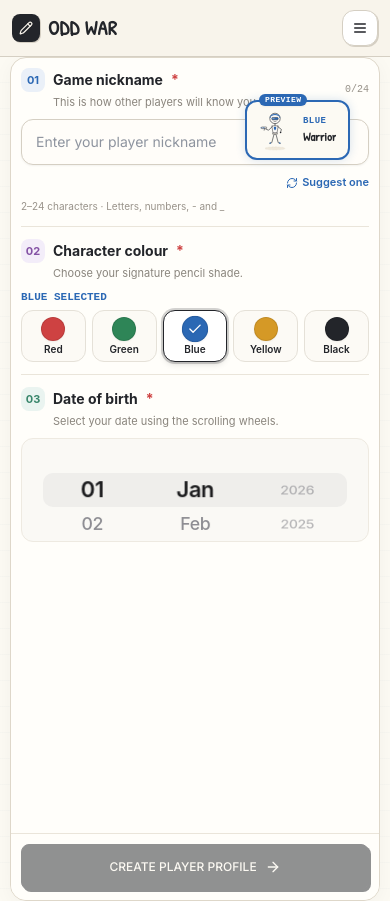
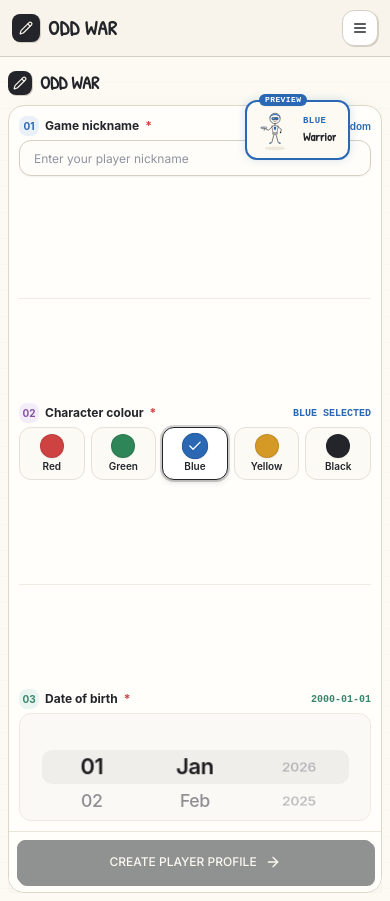
Before and after one commit to kPriyadharsan/Odd-War-Shooting-Game, a React (Vite) app in the folder client/: page /profile-setup in a window 390 px wide. Built offline with nearby package versions, Linux system fonts and the light colour scheme; no server answers.

Commit message:
feat(mobile): perfect full-height screen fit for profile setup, pinned submit button with neat spacing, removed xscroll

```diff
--- a/client/src/components/profile/ColorFamilySelector.jsx
+++ b/client/src/components/profile/ColorFamilySelector.jsx
@@ -11,7 +11,7 @@ export const ColorFamilySelector = ({
 }) => {
   return (
     <div className={`space-y-1 sm:space-y-2.5 ${className}`}>
-      <div className="flex items-center justify-between">
+      <div className="hidden sm:flex items-center justify-between">
         <span className="text-[11px] sm:text-xs font-mono text-[#2B68B4] font-bold">
           {selectedColor} SELECTED
         </span>
--- a/client/src/pages/ProfileSetupPage.jsx
+++ b/client/src/pages/ProfileSetupPage.jsx
@@ -510,41 +510,55 @@ export const ProfileSetupPage = () => {
     <NotebookBackground
       showMargin={false}
       className="
-        h-[100dvh] max-h-[100dvh]
-        overflow-hidden
+        h-[calc(100dvh-3.5rem)] max-h-[calc(100dvh-3.5rem)]
+        overflow-x-hidden overflow-y-hidden
         flex flex-col
-        py-0 sm:py-6 lg:py-10
+        p-2 sm:p-6 lg:p-10
         lg:min-h-[100dvh] lg:h-auto lg:max-h-none
-        lg:overflow-x-hidden
+        lg:overflow-visible
       "
     >
-
       <div
         className="
           w-full max-w-6xl mx-auto
-          h-full min-h-0
-          px-2.5 sm:px-6 lg:px-8
-          flex-1 flex flex-col
-          lg:h-auto lg:min-h-full
+          h-full flex-1 flex flex-col justify-between
+          overflow-x-hidden overflow-y-hidden
+          lg:h-auto lg:overflow-visible
         "
         style={{ fontFamily: FONT_STACK }}
       >
-
         {/* ============================================ */}
         {/* HEADER */}
         {/* ============================================ */}
-
         <header
           className="
-            relative
-            flex items-center justify-between gap-3
-            h-0 min-h-0 p-0 m-0
-            shrink-0 overflow-visible
-            lg:h-auto lg:min-h-0 lg:pb-5
+            flex items-center justify-between
+            pb-1 sm:pb-3 lg:pb-5
+            shrink-0
           "
         >
-          <div className="shrink-0">
-            <div className="lg:hidden">
+          <div className="flex items-center gap-2">
+            <div className="w-6 h-6 rounded-lg bg-[#23252A] text-white flex items-center justify-center shadow-sketch-sm">
+              <Pencil className="w-3.5 h-3.5 text-[#F8F4EB]" />
+            </div>
+            <div>
+              <span className="font-handwriting font-bold text-lg sm:text-xl text-[#23252A] block leading-tight">
+                ODD WAR
+              </span>
+              <span className="text-[10px] font-mono text-[#77736C] hidden sm:block">
+                Choose your nickname, color, and birth date
+              </span>
+            </div>
+            {isAuthenticated && user?.email && (
+              <span className="text-[10px] font-mono text-[#278052] bg-[#EAF5ED] px-2 py-0.5 rounded-full flex items-center gap-1 sm:hidden">
+                <ShieldCheck className="w-3 h-3" />
+                Connected
+              </span>
+            )}
+          </div>
+
+          {/* Reserved spacer on mobile so floating preview badge doesn't overlap header content */}
+          <div className="w-36 h-9 shrink-0 lg:hidden">
             <CharacterPopupPreview
               nickname={nickname}
               colorFamily={colorFamily}
@@ -559,23 +573,20 @@ export const ProfileSetupPage = () => {
             text-xs font-medium text-[#5C6069]
           ">
             <Shield className="w-3.5 h-3.5" />
-              Player identity
-            </div>
+            Player identity setup
           </div>
         </header>
 
-
         {/* ============================================ */}
-        {/* ACCOUNT INFORMATION */}
+        {/* ACCOUNT INFORMATION (DESKTOP) */}
         {/* ============================================ */}
-
         {isAuthenticated && user && (
           <motion.div
             initial={shouldReduceMotion ? false : { opacity: 0, y: -5 }}
             animate={{ opacity: 1, y: 0 }}
             className="
-              flex items-center gap-3
-              p-2 sm:p-3 mb-2 sm:mb-4
+              hidden sm:flex items-center gap-3
+              p-2.5 sm:p-3 mb-3
               rounded-xl
               bg-[#FAF6EC]
               border border-[#DED7C9]
@@ -587,13 +598,13 @@ export const ProfileSetupPage = () => {
                 src={user.avatarUrl}
                 alt={user.displayName || 'Google account'}
                 className="
-                  w-10 h-10 rounded-full
+                  w-9 h-9 rounded-full
                   object-cover border border-[#D5CFC3]
                 "
               />
             ) : (
               <div className="
-                w-10 h-10 rounded-full
+                w-9 h-9 rounded-full
                 bg-[#23252A] text-white
                 flex items-center justify-center
                 font-bold text-sm
@@ -633,13 +644,11 @@ export const ProfileSetupPage = () => {
           </motion.div>
         )}
 
-
         {/* ============================================ */}
         {/* FEEDBACK MESSAGES */}
         {/* ============================================ */}
-
         {serverError && (
-          <div className="mb-3 shrink-0">
+          <div className="mb-2 shrink-0">
             <Banner
               type="error"
               onClose={() => setServerError('')}
@@ -650,35 +659,29 @@ export const ProfileSetupPage = () => {
         )}
 
         {successMessage && (
-          <div className="mb-3 shrink-0">
+          <div className="mb-2 shrink-0">
             <Banner type="success">
               {successMessage}
             </Banner>
           </div>
         )}
 
-
         {/* ============================================ */}
         {/* MAIN CONTENT */}
         {/* ============================================ */}
-
         <div className="
           grid grid-cols-1 lg:grid-cols-12
           gap-0 lg:gap-8
           items-start
           flex-1 min-h-0
-          lg:gap-8
         ">
-
           {/* LEFT: PROFILE FORM */}
-
-          <div className="lg:col-span-7 min-w-0 min-h-0 h-full">
-
+          <div className="lg:col-span-7 min-w-0 min-h-0 h-full flex flex-col">
             <form
               onSubmit={handleSubmit}
               className="
-                h-full min-h-0
-                flex flex-col
+                flex-1 min-h-0
+                flex flex-col justify-between
                 rounded-2xl
                 border border-[#DED7C9]
                 bg-[#FFFEFA]
@@ -686,58 +689,57 @@ export const ProfileSetupPage = () => {
                 overflow-hidden
               "
             >
-
               <div className="
                 flex-1 min-h-0 overflow-hidden
                 p-2.5 sm:p-5 lg:p-6
-                space-y-3 sm:space-y-7
+                flex flex-col justify-between
               ">
-
                 {/* ------------------------------------ */}
                 {/* 01. NICKNAME */}
                 {/* ------------------------------------ */}
-
-                <section>
+                <section className="shrink-0">
                   <div className="
                     flex items-center justify-between
-                    gap-2 mb-2 sm:mb-3
+                    gap-2 mb-1 sm:mb-2
                   ">
-                    <div>
-                      <div className="
-                        flex items-center gap-2
-                        text-sm font-bold
-                        text-[#23252A]
-                      ">
+                    <div className="flex items-center gap-1.5 text-xs sm:text-sm font-bold text-[#23252A]">
                       <span className="
-                          w-6 h-6 rounded-lg
+                        w-5 h-5 sm:w-6 sm:h-6 rounded-lg
                         bg-[#EAF0F8]
                         text-[#2B68B4]
                         flex items-center justify-center
-                          text-[11px] font-bold
+                        text-[10px] sm:text-[11px] font-bold
                       ">
                         01
                       </span>
-
                       Game nickname
                       <span className="text-[#CE4242]">*</span>
                     </div>
 
-                      <p className="
-                        text-[11px] text-[#8A857D]
-                        ml-8 mt-0.5
-                      ">
-                        This is how other players will know you.
-                      </p>
-                    </div>
-
+                    <div className="flex items-center gap-2">
                       <span className="
                         text-[10px] font-mono
                         text-[#969087] shrink-0
                       ">
                         {nickname.length}/24
                       </span>
+                      <button
+                        type="button"
+                        onClick={handleRandomize}
+                        className="
+                          flex items-center gap-1
+                          text-[10px] sm:text-[11px] font-semibold
+                          text-[#2B68B4]
+                          hover:text-[#174B8C]
+                          transition-colors
+                          shrink-0
+                        "
+                      >
+                        <RefreshCw className="w-2.5 h-2.5 sm:w-3 sm:h-3" />
+                        Random
+                      </button>
                     </div>
-
+                  </div>
 
                   <Input
                     id="player-nickname"
@@ -759,19 +761,16 @@ export const ProfileSetupPage = () => {
                         : null
                     }
                     className="
-                      [&_input]:min-h-[46px]
+                      [&_input]:min-h-[36px] sm:[&_input]:min-h-[46px]
+                      [&_input]:h-[36px] sm:[&_input]:h-auto
                       [&_input]:rounded-xl
-                      [&_input]:text-sm
+                      [&_input]:text-xs sm:[&_input]:text-sm
+                      [&_input]:py-1 sm:[&_input]:py-2
                     "
                   />
 
-
-                  {/* Nickname availability */}
-
-                  <div className="
-                    min-h-6 mt-1.5
-                    flex items-center justify-between gap-2
-                  ">
+                  {/* Nickname availability status */}
+                  <div className="min-h-[16px] mt-0.5 flex items-center justify-between gap-2">
                     <div className="min-w-0">
                       {nicknameStatus && (
                         <div className={`
@@ -785,80 +784,48 @@ export const ProfileSetupPage = () => {
                           }
                         `}>
                           {nicknameStatus.type === 'loading' ? (
-                            <RefreshCw className="w-3 h-3 animate-spin" />
+                            <RefreshCw className="w-2.5 h-2.5 animate-spin" />
                           ) : nicknameStatus.type === 'success' ? (
-                            <CheckCircle2 className="w-3 h-3" />
+                            <CheckCircle2 className="w-2.5 h-2.5" />
                           ) : (
-                            <AlertTriangle className="w-3 h-3" />
+                            <AlertTriangle className="w-2.5 h-2.5" />
                           )}
-
                           <span>{nicknameStatus.label}</span>
                         </div>
                       )}
                     </div>
-
-                    <button
-                      type="button"
-                      onClick={handleRandomize}
-                      className="
-                        flex items-center gap-1
-                        text-[11px] font-semibold
-                        text-[#2B68B4]
-                        hover:text-[#174B8C]
-                        transition-colors
-                        shrink-0
-                      "
-                    >
-                      <RefreshCw className="w-3 h-3" />
-                      Suggest one
-                    </button>
                   </div>
-
-                  <p className="
-                    text-[10px] text-[#99938A]
-                    mt-1
-                  ">
-                    2–24 characters · Letters, numbers, - and _
-                  </p>
                 </section>
 
-
                 {/* DIVIDER */}
-
-                <div className="border-t border-[#EAE5DA]" />
-
+                <div className="border-t border-[#EAE5DA]/70 my-0.5 sm:my-2 shrink-0" />
 
                 {/* ------------------------------------ */}
                 {/* 02. CHARACTER COLOUR */}
                 {/* ------------------------------------ */}
-
-                <section>
-                  <div className="mb-2 sm:mb-3">
+                <section className="shrink-0">
+                  <div className="flex items-center justify-between gap-2 mb-1 sm:mb-2">
                     <div className="
-                      flex items-center gap-2
-                      text-sm font-bold
+                      flex items-center gap-1.5
+                      text-xs sm:text-sm font-bold
                       text-[#23252A]
                     ">
                       <span className="
-                        w-6 h-6 rounded-lg
+                        w-5 h-5 sm:w-6 sm:h-6 rounded-lg
                         bg-[#F3EDF9]
                         text-[#8452A5]
                         flex items-center justify-center
-                        text-[11px] font-bold
+                        text-[10px] sm:text-[11px] font-bold
                       ">
                         02
                       </span>
-
                       Character colour
                       <span className="text-[#CE4242]">*</span>
                     </div>
 
-                    <p className="
-                      text-[11px] text-[#8A857D]
-                      ml-8 mt-0.5
-                    ">
-                      Choose your signature pencil shade.
-                    </p>
+                    <span className="text-[10px] font-mono text-[#2B68B4] font-bold">
+                      {colorFamily} SELECTED
+                    </span>
                   </div>
 
                   <ColorFamilySelector
@@ -868,64 +835,55 @@ export const ProfileSetupPage = () => {
                       setServerError('');
                     }}
                   />
-
                 </section>
 
-
                 {/* DIVIDER */}
-
-                <div className="border-t border-[#EAE5DA]" />
-
+                <div className="border-t border-[#EAE5DA]/70 my-0.5 sm:my-2 shrink-0" />
 
                 {/* ------------------------------------ */}
                 {/* 03. DATE OF BIRTH */}
                 {/* ------------------------------------ */}
-
-                <section>
-                  <div className="mb-2">
+                <section className="shrink-0">
+                  <div className="flex items-center justify-between gap-2 mb-1 sm:mb-2">
                     <div className="
-                      flex items-center gap-2
-                      text-sm font-bold
+                      flex items-center gap-1.5
+                      text-xs sm:text-sm font-bold
                       text-[#23252A]
                     ">
                       <span className="
-                        w-6 h-6 rounded-lg
+                        w-5 h-5 sm:w-6 sm:h-6 rounded-lg
                         bg-[#EAF4F0]
                         text-[#39866B]
                         flex items-center justify-center
-                        text-[11px] font-bold
+                        text-[10px] sm:text-[11px] font-bold
                       ">
                         03
                       </span>
-
                       Date of birth
                       <span className="text-[#CE4242]">*</span>
                     </div>
 
-                    <p className="
-                      text-[11px] text-[#8A857D]
-                      ml-8 mt-0.5
-                    ">
-                      Select your date using the scrolling wheels.
-                    </p>
+                    {dob && (
+                      <span className="text-[10px] font-mono text-[#39866B] font-semibold">
+                        {dob}
+                      </span>
+                    )}
                   </div>
 
                   <div className="
                     w-full rounded-xl
                     bg-[#FAF9F5]
                     border border-[#EEEAE1]
-                    py-0 sm:py-2
+                    py-0.5 sm:py-2
                   ">
                     <ScrollableDobPicker
                       value={dob}
                       onChange={(newDob) => {
                         setDob(newDob);
-
                         setTouched(prev => ({
                           ...prev,
                           dob: true
                         }));
-
                         setServerError('');
                       }}
                     />
@@ -933,7 +891,7 @@ export const ProfileSetupPage = () => {
 
                   {touched.dob && !dobVal.isValid && (
                     <p className="
-                      mt-2 text-[11px]
+                      mt-1 text-[10px]
                       text-[#CE4242]
                       flex items-center gap-1
                     ">
@@ -941,33 +899,29 @@ export const ProfileSetupPage = () => {
                       {dobVal.error}
                     </p>
                   )}
-
                 </section>
-
               </div>
-
 
               {/* ====================================== */}
               {/* FORM FOOTER / STICKY ACTION */}
               {/* ====================================== */}
-
               <div className="
                 shrink-0 z-20
-                p-2.5 sm:p-4
+                p-2 sm:p-4
+                pb-[max(0.5rem,env(safe-area-inset-bottom))]
                 border-t border-[#EAE5DA]
                 bg-[#FFFEFA]/95
                 backdrop-blur-md
                 flex flex-col-reverse sm:flex-row
                 items-center justify-between gap-2
               ">
-
                 {isEditingExisting ? (
                   <Button
                     type="button"
                     variant="ghost"
                     onClick={() => navigate('/profile')}
                     disabled={isSubmitting}
-                    className="w-full sm:w-auto text-xs"
+                    className="w-full sm:w-auto text-xs py-1.5"
                   >
                     Cancel
                   </Button>
@@ -991,7 +945,7 @@ export const ProfileSetupPage = () => {
                   iconPosition="right"
                   className="
                     w-full sm:w-auto
-                    min-h-[46px]
+                    min-h-[42px] sm:min-h-[46px]
                     px-6
                     text-xs sm:text-sm
                     font-bold
@@ -1009,17 +963,13 @@ export const ProfileSetupPage = () => {
                     'CREATE PLAYER PROFILE'
                   )}
                 </Button>
-
               </div>
-
             </form>
           </div>
-
 
           {/* ========================================== */}
           {/* RIGHT: DESKTOP CHARACTER PREVIEW */}
           {/* ========================================== */}
-
           <aside className="
             hidden lg:flex
             lg:col-span-5
@@ -1027,7 +977,6 @@ export const ProfileSetupPage = () => {
             sticky top-8
             min-w-0
           ">
-
             <div className="
               w-full rounded-2xl
               border border-[#DED7C9]
@@ -1035,7 +984,6 @@ export const ProfileSetupPage = () => {
               p-5
               shadow-[0_4px_20px_rgba(35,37,42,0.04)]
             ">
-
               <div className="
                 flex items-center justify-between
                 mb-4
@@ -1084,18 +1032,13 @@ export const ProfileSetupPage = () => {
                   will represent you across ODD WAR matches.
                 </p>
               </div>
-
             </div>
-
           </aside>
-
         </div>
-
 
         {/* ============================================ */}
         {/* BOTTOM BRANDING */}
         {/* ============================================ */}
-
         <footer className="
           hidden sm:flex
           items-center justify-between
@@ -1111,9 +1054,7 @@ export const ProfileSetupPage = () => {
             PLAYER IDENTITY
           </span>
         </footer>
-
       </div>
-
     </NotebookBackground>
   );
 };
```
Lines whose indentation alone changed are shown as unchanged.
